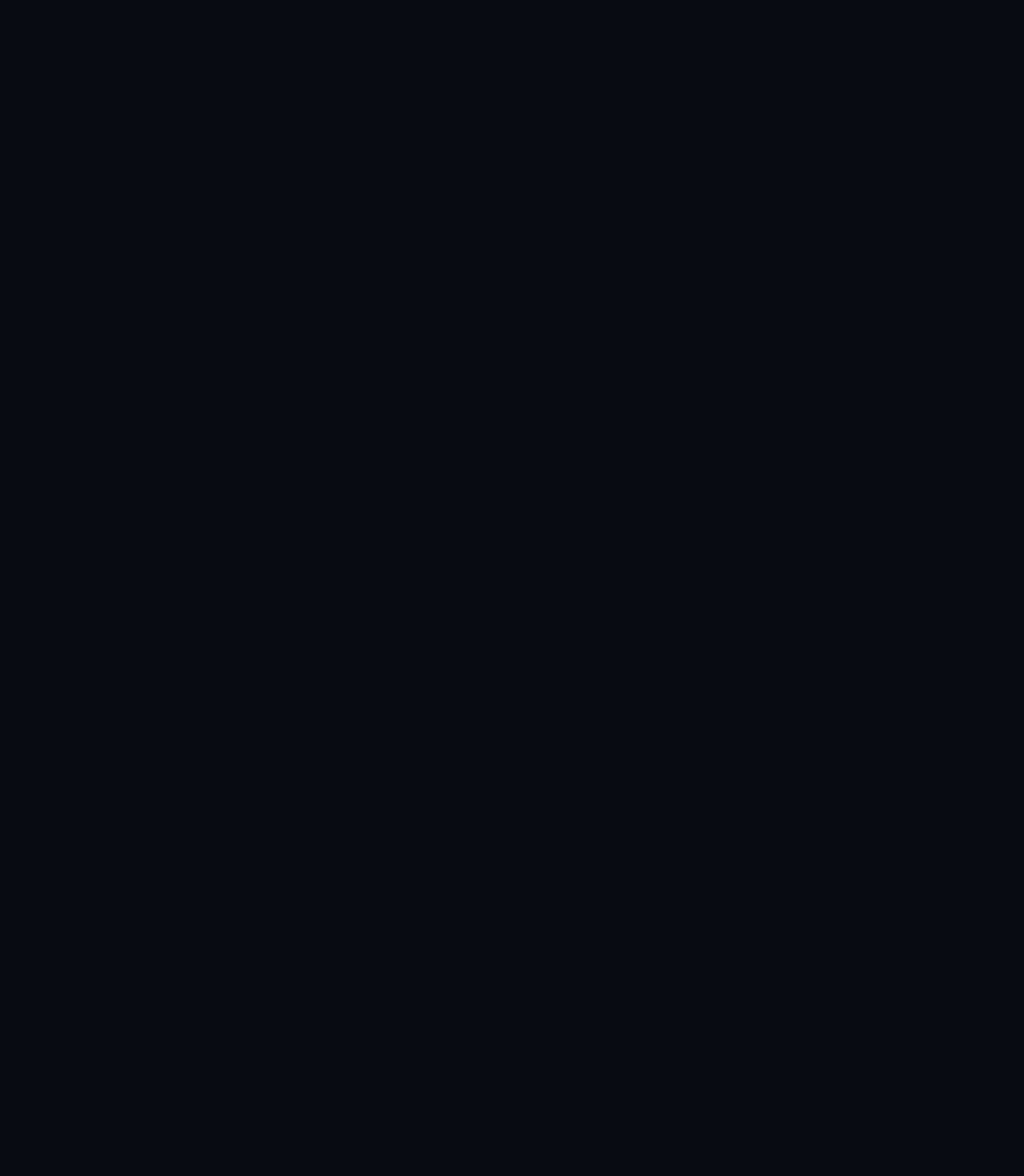
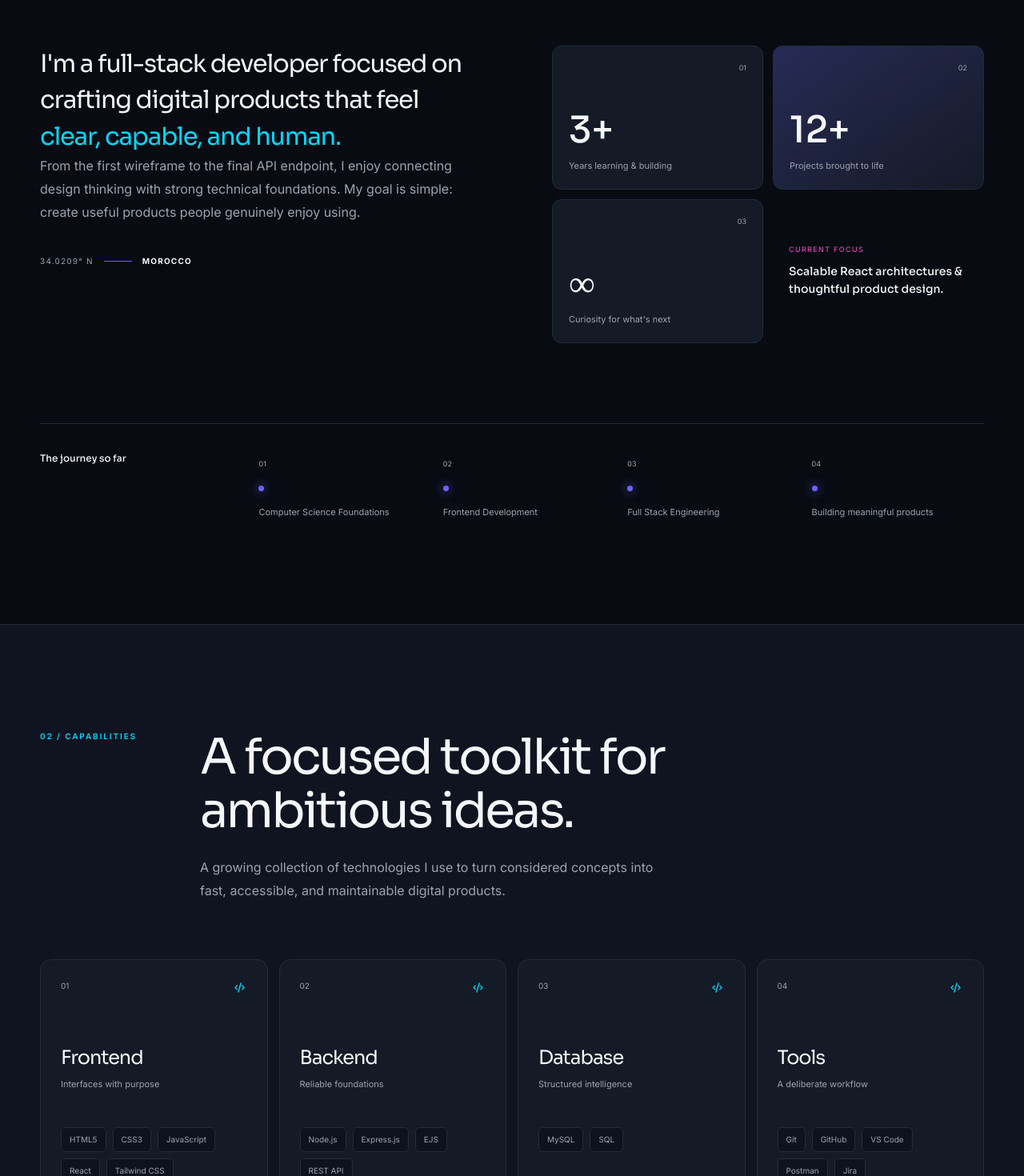
Before and after one commit to souad5017/Portfolio, a React (Vite) app in the folder client/: page / in a window 1280 px wide. Shown: the part 1080-2550 px from the top of the page at 80% size. Before the commit the page ends 930 px from the top, so only its background shows below. Built offline with nearby package versions, Linux system fonts and the light colour scheme.

Commit message:
feat(visitor): add about, skills and projects sections

```diff
--- a/client/src/components/common/Icon.jsx
+++ b/client/src/components/common/Icon.jsx
@@ -2,6 +2,12 @@
     arrow: <path d="M5 12h14M14 7l5 5-5 5" />,
     code: <path d="m8 9-3 3 3 3M16 9l3 3-3 3M14 5l-4 14" />,
     download: <path d="M12 3v12M7 10l5 5 5-5M5 21h14" />,
+    external: (
+        <>
+            <path d="M14 4h6v6M20 4l-9 9" />
+            <path d="M18 13v6a1 1 0 0 1-1 1H5a1 1 0 0 1-1-1V7a1 1 0 0 1 1-1h6" />
+        </>
+    ),
     github: (
         <>
             <path d="M15 22v-4a4.8 4.8 0 0 0-1-3.5c3.3-.4 6.8-1.6 6.8-7A5.4 5.4 0 0 0 19.4 4 5 5 0 0 0 19.3.5S18.2.1 15 2a13.4 13.4 0 0 0-6 0C5.8.1 4.7.5 4.7.5A5 5 0 0 0 4.6 4a5.4 5.4 0 0 0-1.4 3.7c0 5.4 3.5 6.6 6.8 7A4.8 4.8 0 0 0 9 18v4" />
--- /dev/null
+++ b/client/src/components/common/SectionHead.jsx
@@ -0,0 +1,9 @@
+export default function SectionHead({ eyebrow, title, text }) {
+  return (
+    <div className="section-head">
+      <span className="eyebrow">{eyebrow}</span>
+      <h2>{title}</h2>
+      {text && <p>{text}</p>}
+    </div>
+  );
+}
--- /dev/null
+++ b/client/src/components/common/Tag.jsx
@@ -0,0 +1,3 @@
+export default function Tag({ children }) {
+  return <span className="tag">{children}</span>;
+}
--- a/client/src/components/visitor/About.jsx
+++ b/client/src/components/visitor/About.jsx
@@ -0,0 +1,58 @@
+import SectionHead from '../common/SectionHead.jsx';
+
+const stats = [
+  { number: '01', value: '3+', label: 'Years learning & building' },
+  { number: '02', value: '12+', label: 'Projects brought to life', featured: true },
+  { number: '03', value: '∞', label: "Curiosity for what's next" },
+];
+
+const journey = [
+  'Computer Science Foundations',
+  'Frontend Development',
+  'Full Stack Engineering',
+  'Building meaningful products',
+];
+
+export default function About() {
+  return (
+    <section className="section shell" id="about">
+      <SectionHead eyebrow="01 / About" title="Curious by nature. Precise by practice." />
+      <div className="about-layout">
+        <div className="about-lead">
+          <p>
+            I&apos;m a full-stack developer focused on crafting digital products that feel <em>clear, capable, and human.</em>
+          </p>
+          <p className="muted">
+            From the first wireframe to the final API endpoint, I enjoy connecting design thinking with strong technical foundations. My goal is simple: create useful products people genuinely enjoy using.
+          </p>
+          <div className="location"><span>34.0209° N</span><i /><strong>Morocco</strong></div>
+        </div>
+
+        <div className="stats-grid">
+          {stats.map(({ number, value, label, featured }) => (
+            <div className={`stat-card ${featured ? 'featured' : ''}`} key={number}>
+              <span>{number}</span>
+              <strong>{value}</strong>
+              <p>{label}</p>
+            </div>
+          ))}
+          <div className="about-note">
+            <span>Current focus</span>
+            <p>Scalable React architectures &amp; thoughtful product design.</p>
+          </div>
+        </div>
+      </div>
+
+      <div className="journey-strip">
+        <span className="journey-title">The journey so far</span>
+        {journey.map((item, i) => (
+          <div className="journey-item" key={item}>
+            <span>0{i + 1}</span>
+            <i />
+            <p>{item}</p>
+          </div>
+        ))}
+      </div>
+    </section>
+  );
+}
--- a/client/src/components/visitor/ProjectCard.jsx
+++ b/client/src/components/visitor/ProjectCard.jsx
@@ -0,0 +1,26 @@
+import Icon from '../common/Icon.jsx';
+import Tag from '../common/Tag.jsx';
+
+export default function ProjectCard({ project, index, onOpen }) {
+  return (
+    <article className={`project-card project-${index + 1}`}>
+      <div className="project-image">
+        <img src={project.image} alt={`${project.title} project workspace`} />
+        <span className="image-index">{project.num}</span>
+      </div>
+      <div className="project-copy">
+        <span className="project-type">{project.type}</span>
+        <h3>{project.title}</h3>
+        <p>{project.description}</p>
+        <div className="tag-row">
+          {project.tech.map((item) => <Tag key={item}>{item}</Tag>)}
+        </div>
+        <div className="project-actions">
+          <button onClick={onOpen}>View case study <Icon name="arrow" /></button>
+          <a href={project.github} aria-label={`${project.title} GitHub`}><Icon name="github" /></a>
+          <a href={project.demo} aria-label={`${project.title} live demo`}><Icon name="external" /></a>
+        </div>
+      </div>
+    </article>
+  );
+}
--- a/client/src/components/visitor/Projects.jsx
+++ b/client/src/components/visitor/Projects.jsx
@@ -0,0 +1,28 @@
+import { useNavigate } from 'react-router-dom';
+import SectionHead from '../common/SectionHead.jsx';
+import ProjectCard from './ProjectCard.jsx';
+import { projects } from '../../data/projects.js';
+
+export default function Projects() {
+  const navigate = useNavigate();
+
+  return (
+    <section className="section shell" id="projects">
+      <SectionHead
+        eyebrow="03 / Selected work"
+        title="Ideas, designed and engineered."
+        text="A selection of work exploring product thinking, interface craft, and full-stack development."
+      />
+      <div className="projects-list">
+        {projects.map((project, index) => (
+          <ProjectCard
+            key={project.id}
+            project={project}
+            index={index}
+            onOpen={() => navigate(`/projects/${project.id}`)}
+          />
+        ))}
+      </div>
+    </section>
+  );
+}
--- /dev/null
+++ b/client/src/components/visitor/Skills.jsx
@@ -0,0 +1,36 @@
+import SectionHead from '../common/SectionHead.jsx';
+import Tag from '../common/Tag.jsx';
+import Icon from '../common/Icon.jsx';
+
+const skillGroups = [
+  { number: '01', title: 'Frontend', note: 'Interfaces with purpose', skills: ['HTML5', 'CSS3', 'JavaScript', 'React', 'Tailwind CSS'] },
+  { number: '02', title: 'Backend', note: 'Reliable foundations', skills: ['Node.js', 'Express.js', 'EJS', 'REST API'] },
+  { number: '03', title: 'Database', note: 'Structured intelligence', skills: ['MySQL', 'SQL'] },
+  { number: '04', title: 'Tools', note: 'A deliberate workflow', skills: ['Git', 'GitHub', 'VS Code', 'Postman', 'Jira'] },
+];
+
+export default function Skills() {
+  return (
+    <section className="section section-tint" id="skills">
+      <div className="shell">
+        <SectionHead
+          eyebrow="02 / Capabilities"
+          title="A focused toolkit for ambitious ideas."
+          text="A growing collection of technologies I use to turn considered concepts into fast, accessible, and maintainable digital products."
+        />
+        <div className="skills-grid">
+          {skillGroups.map(({ number, title, note, skills }) => (
+            <article className="skill-card" key={title}>
+              <div className="skill-top"><span>{number}</span><Icon name="code" /></div>
+              <h3>{title}</h3>
+              <p>{note}</p>
+              <div className="skill-list">
+                {skills.map((skill) => <Tag key={skill}>{skill}</Tag>)}
+              </div>
+            </article>
+          ))}
+        </div>
+      </div>
+    </section>
+  );
+}
--- /dev/null
+++ b/client/src/data/projects.js
@@ -0,0 +1,41 @@
+const images = [
+  'https://images.unsplash.com/photo-1498050108023-c5249f4df085?auto=format&fit=crop&w=1400&q=85',
+  'https://images.unsplash.com/photo-1499951360447-b19be8fe80f5?auto=format&fit=crop&w=1400&q=85',
+  'https://images.unsplash.com/photo-1531297484001-80022131f5a1?auto=format&fit=crop&w=1400&q=85',
+];
+
+export const projects = [
+  {
+    id: 1,
+    num: '01',
+    title: 'Nexa Commerce',
+    type: 'Full-stack platform',
+    description: 'A refined commerce experience that turns complex inventory, checkout, and order flows into one effortless customer journey.',
+    tech: ['React', 'Node.js', 'MySQL'],
+    image: images[0],
+    github: 'https://github.com',
+    demo: '#',
+  },
+  {
+    id: 2,
+    num: '02',
+    title: 'Taskflow',
+    type: 'Productivity system',
+    description: 'A collaborative workspace for creative teams to plan sprints, share progress, and move ambitious work forward.',
+    tech: ['JavaScript', 'Express', 'REST API'],
+    image: images[1],
+    github: 'https://github.com',
+    demo: '#',
+  },
+  {
+    id: 3,
+    num: '03',
+    title: 'Atlas Journal',
+    type: 'Editorial platform',
+    description: 'A story-led travel journal with an elegant publishing workflow and immersive, responsive reading experience.',
+    tech: ['EJS', 'Node.js', 'SQL'],
+    image: images[2],
+    github: 'https://github.com',
+    demo: '#',
+  },
+];
--- a/client/src/pages/visitor/Home.jsx
+++ b/client/src/pages/visitor/Home.jsx
@@ -1,5 +1,15 @@
 import Hero from '../../components/visitor/Hero.jsx';
+import About from '../../components/visitor/About.jsx';
+import Skills from '../../components/visitor/Skills.jsx';
+import Projects from '../../components/visitor/Projects.jsx';
 
 export default function Home() {
-  return <Hero />;
+  return (
+    <>
+      <Hero />
+      <About />
+      <Skills />
+      <Projects />
+    </>
+  );
 }
```
Lines whose indentation alone changed are shown as unchanged.
